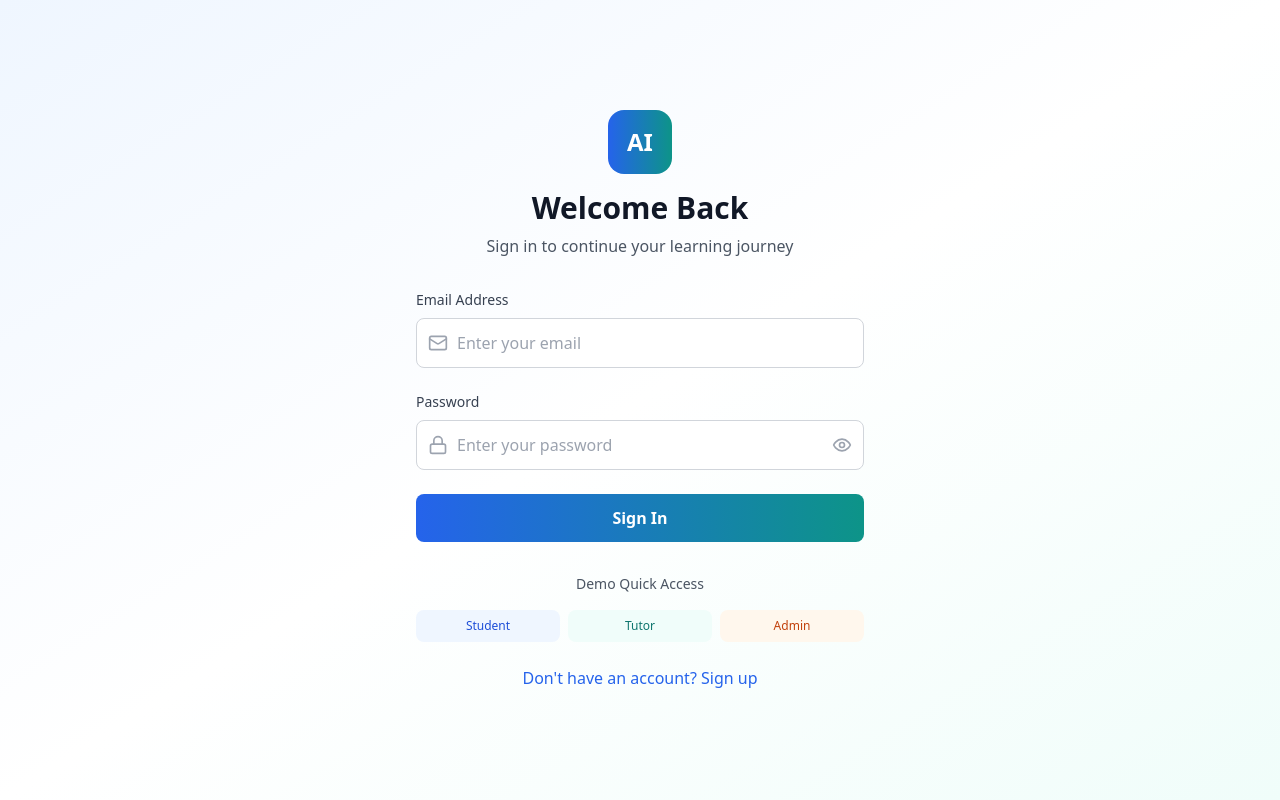
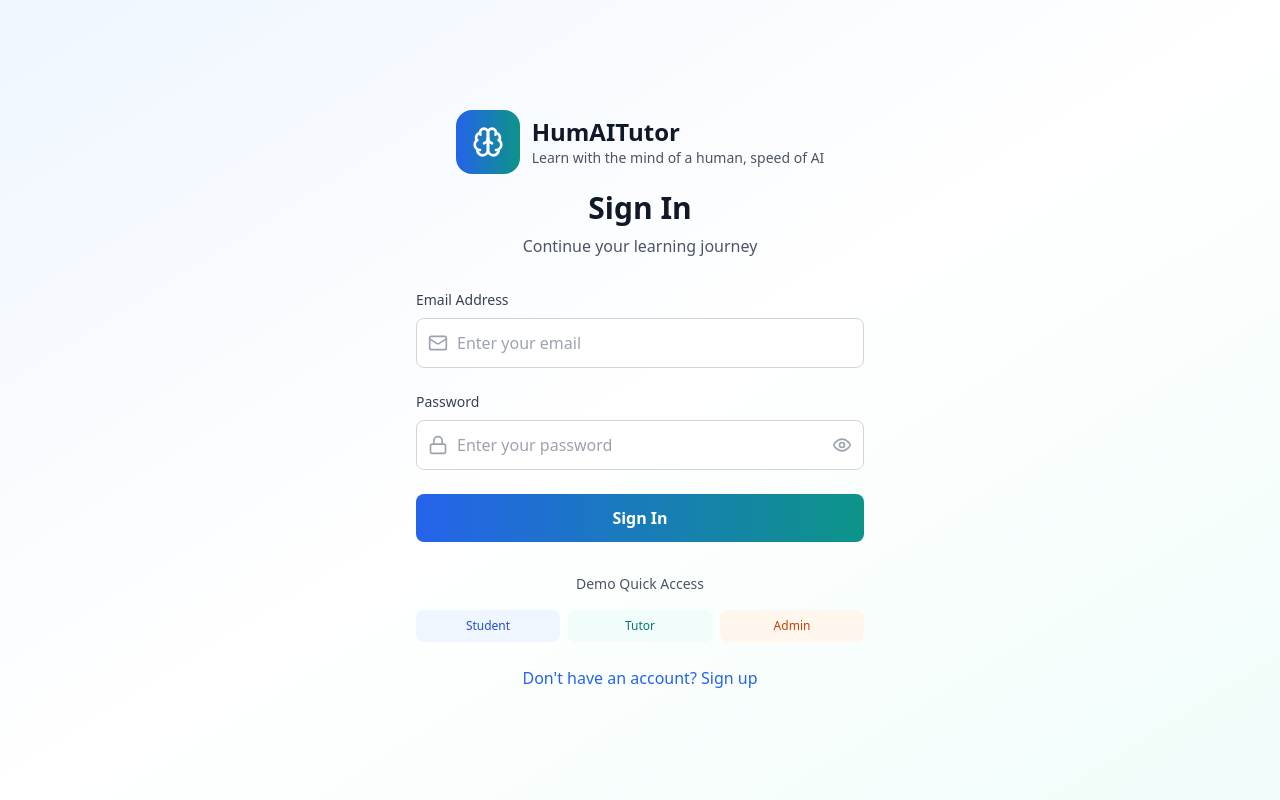
Before and after one commit to sathishk2connect/humaitutor, a React (Vite) app: page / in a window 1280 px wide. Both pictures are taken after a click on the button "Get Started". Built offline with nearby package versions, Linux system fonts and the light colour scheme; no server answers.

Commit message:
Add homepage navigation from login screen

```diff
--- a/src/App.tsx
+++ b/src/App.tsx
@@ -9,16 +9,16 @@ import { TutorDashboard } from './components/Tutor/TutorDashboard';
 import { AdminDashboard } from './components/Admin/AdminDashboard';
 import { Homepage } from './components/Homepage/Homepage';
 
-function AuthScreen() {
+function AuthScreen({ onBackToHome }: { onBackToHome: () => void }) {
   const [isLogin, setIsLogin] = useState(true);
 
   return (
     <div className="min-h-screen bg-gradient-to-br from-blue-50 via-white to-teal-50 flex items-center justify-center p-4">
       <div className="w-full max-w-md">
         {isLogin ? (
-          <LoginForm onToggleMode={() => setIsLogin(false)} />
+          <LoginForm onToggleMode={() => setIsLogin(false)} onBackToHome={onBackToHome} />
         ) : (
-          <RegisterForm onToggleMode={() => setIsLogin(true)} />
+          <RegisterForm onToggleMode={() => setIsLogin(true)} onBackToHome={onBackToHome} />
         )}
       </div>
     </div>
@@ -75,7 +75,7 @@ function AppContent() {
   }
 
   if (showAuth) {
-    return <AuthScreen />;
+    return <AuthScreen onBackToHome={() => setShowAuth(false)} />;
   }
 
   return <Homepage onGetStarted={() => setShowAuth(true)} />;
--- a/src/components/Auth/LoginForm.tsx
+++ b/src/components/Auth/LoginForm.tsx
@@ -1,12 +1,13 @@
 import React, { useState } from 'react';
 import { useAuth } from '../../contexts/AuthContext';
-import { Eye, EyeOff, Mail, Lock, Loader2 } from 'lucide-react';
+import { Eye, EyeOff, Mail, Lock, Loader2, Brain } from 'lucide-react';
 
 interface LoginFormProps {
   onToggleMode: () => void;
+  onBackToHome: () => void;
 }
 
-export function LoginForm({ onToggleMode }: LoginFormProps) {
+export function LoginForm({ onToggleMode, onBackToHome }: LoginFormProps) {
   const { login, isLoading } = useAuth();
   const [email, setEmail] = useState('');
   const [password, setPassword] = useState('');
@@ -37,11 +38,20 @@ export function LoginForm({ onToggleMode }: LoginFormProps) {
   return (
     <div className="w-full max-w-md">
       <div className="text-center mb-8">
-        <div className="w-16 h-16 bg-gradient-to-r from-blue-600 to-teal-600 rounded-2xl flex items-center justify-center mx-auto mb-4">
-          <span className="text-white font-bold text-2xl">AI</span>
-        </div>
-        <h2 className="text-3xl font-bold text-gray-900">Welcome Back</h2>
-        <p className="text-gray-600 mt-2">Sign in to continue your learning journey</p>
+        <button
+          onClick={onBackToHome}
+          className="inline-flex items-center space-x-3 mb-4 hover:opacity-80 transition-opacity"
+        >
+          <div className="w-16 h-16 bg-gradient-to-r from-blue-600 to-teal-600 rounded-2xl flex items-center justify-center">
+            <Brain className="w-8 h-8 text-white" />
+          </div>
+          <div className="text-left">
+            <h1 className="text-2xl font-bold text-gray-900">HumAITutor</h1>
+            <p className="text-sm text-gray-600">Learn with the mind of a human, speed of AI</p>
+          </div>
+        </button>
+        <h2 className="text-3xl font-bold text-gray-900">Sign In</h2>
+        <p className="text-gray-600 mt-2">Continue your learning journey</p>
       </div>
 
       <form onSubmit={handleSubmit} className="space-y-6">
--- a/src/components/Auth/RegisterForm.tsx
+++ b/src/components/Auth/RegisterForm.tsx
@@ -1,12 +1,13 @@
 import React, { useState } from 'react';
 import { useAuth } from '../../contexts/AuthContext';
-import { User, Mail, Lock, UserCheck, Loader2 } from 'lucide-react';
+import { User, Mail, Lock, UserCheck, Loader2, Brain } from 'lucide-react';
 
 interface RegisterFormProps {
   onToggleMode: () => void;
+  onBackToHome: () => void;
 }
 
-export function RegisterForm({ onToggleMode }: RegisterFormProps) {
+export function RegisterForm({ onToggleMode, onBackToHome }: RegisterFormProps) {
   const { register, isLoading } = useAuth();
   const [formData, setFormData] = useState({
     name: '',
@@ -48,9 +49,18 @@ export function RegisterForm({ onToggleMode }: RegisterFormProps) {
   return (
     <div className="w-full max-w-md">
       <div className="text-center mb-8">
-        <div className="w-16 h-16 bg-gradient-to-r from-blue-600 to-teal-600 rounded-2xl flex items-center justify-center mx-auto mb-4">
-          <span className="text-white font-bold text-2xl">AI</span>
-        </div>
+        <button
+          onClick={onBackToHome}
+          className="inline-flex items-center space-x-3 mb-4 hover:opacity-80 transition-opacity"
+        >
+          <div className="w-16 h-16 bg-gradient-to-r from-blue-600 to-teal-600 rounded-2xl flex items-center justify-center">
+            <Brain className="w-8 h-8 text-white" />
+          </div>
+          <div className="text-left">
+            <h1 className="text-2xl font-bold text-gray-900">HumAITutor</h1>
+            <p className="text-sm text-gray-600">Learn with the mind of a human, speed of AI</p>
+          </div>
+        </button>
         <h2 className="text-3xl font-bold text-gray-900">Create Account</h2>
         <p className="text-gray-600 mt-2">Join the future of personalized learning</p>
       </div>
```
